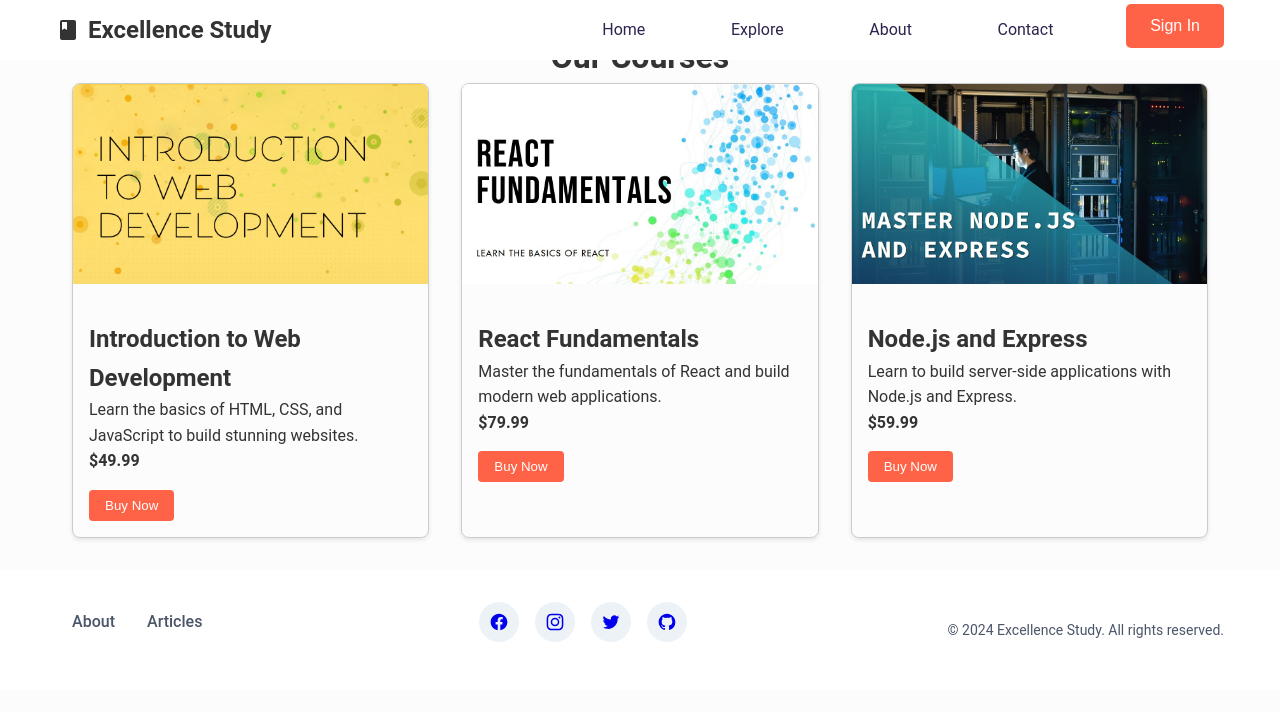
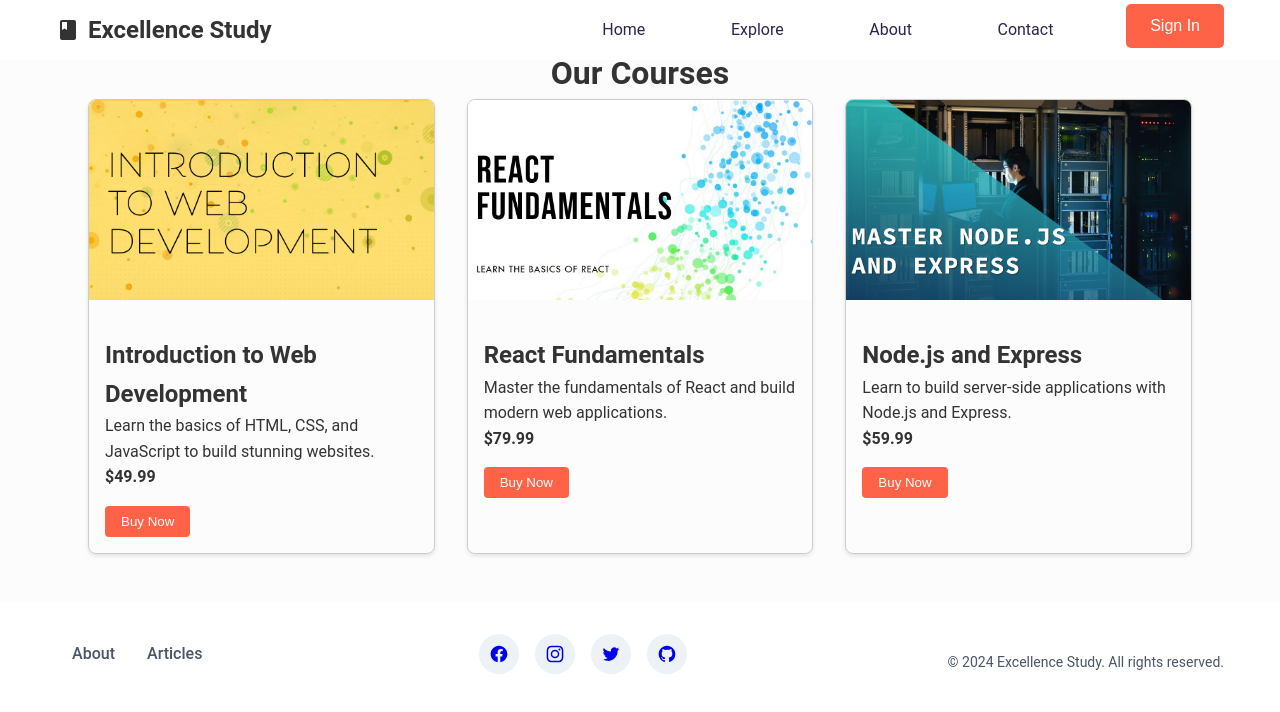
Before and after one commit to visheshraghuvanshi/excellence-study, a React (Vite) app: page /courses in a window 1280 px wide. Shown: the top 712 px of the page. Built offline with nearby package versions, Linux system fonts and the light colour scheme; no server answers.

Commit message:
Fixed: 'Our Courses' text hidden under Navbar

```diff
--- a/src/components/Courses/Courses.css
+++ b/src/components/Courses/Courses.css
@@ -1,7 +1,7 @@
-.App {
+.Courses {
     max-width: 1200px;
     margin: 0 auto;
-    padding: 2rem;
+    padding: 3rem;
 }
 
 .course-grid {
--- a/src/components/Courses/Courses.jsx
+++ b/src/components/Courses/Courses.jsx
@@ -32,7 +32,7 @@ function Courses() {
     return (
         <>
         <Navbar />
-        <div className="App">
+        <div className="Courses">
             <h1>Our Courses</h1>
             <div className="course-grid">
                 {
```
